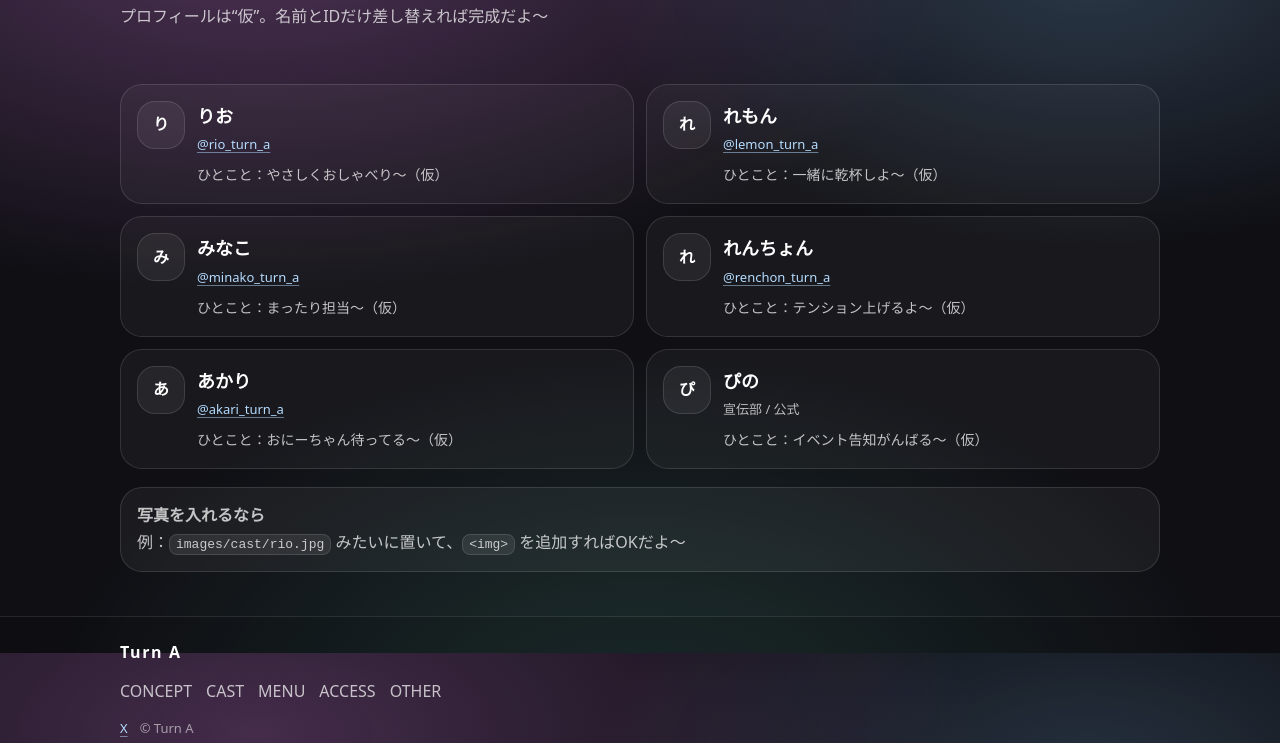
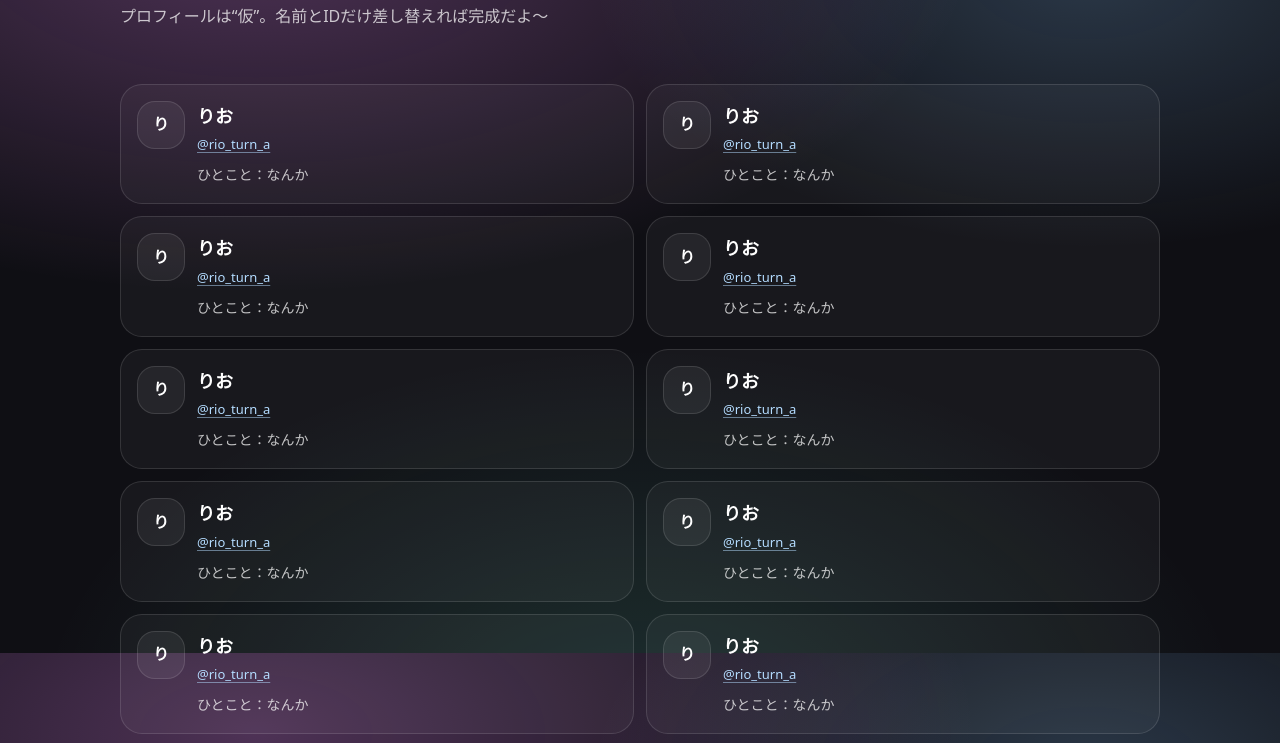
Before and after one commit to ugakky/HP_turnA, a plain HTML site: page cast.html in a window 1280 px wide. Shown: the part 147-890 px from the top of the page. Drawn offline with Linux system fonts and the light colour scheme.

Commit message:
Update cast.html

```diff
--- a/cast.html
+++ b/cast.html
@@ -66,51 +66,128 @@
             <p class="cast-sub">
               <a class="link" href="https://x.com/rio_turn_a" target="_blank" rel="noopener">@rio_turn_a</a>
             </p>
-            <p class="cast-text">ひとこと：やさしくおしゃべり〜（仮）</p>
+            <p class="cast-text">ひとこと：なんか</p>
           </div>
         </article>
 
         <article class="cast-card">
-          <div class="cast-avatar" aria-hidden="true">れ</div>
+          <div class="cast-avatar" aria-hidden="true">り</div>
           <div class="cast-body">
-            <h2 class="cast-name">れもん</h2>
+            <h2 class="cast-name">りお</h2>
             <p class="cast-sub">
-              <a class="link" href="https://x.com/lemon_turn_a" target="_blank" rel="noopener">@lemon_turn_a</a>
+              <a class="link" href="https://x.com/rio_turn_a" target="_blank" rel="noopener">@rio_turn_a</a>
             </p>
-            <p class="cast-text">ひとこと：一緒に乾杯しよ〜（仮）</p>
+            <p class="cast-text">ひとこと：なんか</p>
           </div>
         </article>
 
         <article class="cast-card">
-          <div class="cast-avatar" aria-hidden="true">み</div>
+          <div class="cast-avatar" aria-hidden="true">り</div>
           <div class="cast-body">
-            <h2 class="cast-name">みなこ</h2>
+            <h2 class="cast-name">りお</h2>
             <p class="cast-sub">
-              <a class="link" href="https://x.com/minako_turn_a" target="_blank" rel="noopener">@minako_turn_a</a>
+              <a class="link" href="https://x.com/rio_turn_a" target="_blank" rel="noopener">@rio_turn_a</a>
             </p>
-            <p class="cast-text">ひとこと：まったり担当〜（仮）</p>
+            <p class="cast-text">ひとこと：なんか</p>
           </div>
         </article>
 
         <article class="cast-card">
-          <div class="cast-avatar" aria-hidden="true">れ</div>
+          <div class="cast-avatar" aria-hidden="true">り</div>
           <div class="cast-body">
-            <h2 class="cast-name">れんちょん</h2>
+            <h2 class="cast-name">りお</h2>
             <p class="cast-sub">
-              <a class="link" href="https://x.com/renchon_turn_a" target="_blank" rel="noopener">@renchon_turn_a</a>
+              <a class="link" href="https://x.com/rio_turn_a" target="_blank" rel="noopener">@rio_turn_a</a>
             </p>
-            <p class="cast-text">ひとこと：テンション上げるよ〜（仮）</p>
+            <p class="cast-text">ひとこと：なんか</p>
           </div>
         </article>
 
         <article class="cast-card">
-          <div class="cast-avatar" aria-hidden="true">あ</div>
+          <div class="cast-avatar" aria-hidden="true">り</div>
           <div class="cast-body">
-            <h2 class="cast-name">あかり</h2>
+            <h2 class="cast-name">りお</h2>
             <p class="cast-sub">
-              <a class="link" href="https://x.com/akari_turn_a" target="_blank" rel="noopener">@akari_turn_a</a>
+              <a class="link" href="https://x.com/rio_turn_a" target="_blank" rel="noopener">@rio_turn_a</a>
             </p>
-            <p class="cast-text">ひとこと：おにーちゃん待ってる〜（仮）</p>
+            <p class="cast-text">ひとこと：なんか</p>
+          </div>
+        </article>
+
+        <article class="cast-card">
+          <div class="cast-avatar" aria-hidden="true">り</div>
+          <div class="cast-body">
+            <h2 class="cast-name">りお</h2>
+            <p class="cast-sub">
+              <a class="link" href="https://x.com/rio_turn_a" target="_blank" rel="noopener">@rio_turn_a</a>
+            </p>
+            <p class="cast-text">ひとこと：なんか</p>
+          </div>
+        </article>
+
+        <article class="cast-card">
+          <div class="cast-avatar" aria-hidden="true">り</div>
+          <div class="cast-body">
+            <h2 class="cast-name">りお</h2>
+            <p class="cast-sub">
+              <a class="link" href="https://x.com/rio_turn_a" target="_blank" rel="noopener">@rio_turn_a</a>
+            </p>
+            <p class="cast-text">ひとこと：なんか</p>
+          </div>
+        </article>
+
+        <article class="cast-card">
+          <div class="cast-avatar" aria-hidden="true">り</div>
+          <div class="cast-body">
+            <h2 class="cast-name">りお</h2>
+            <p class="cast-sub">
+              <a class="link" href="https://x.com/rio_turn_a" target="_blank" rel="noopener">@rio_turn_a</a>
+            </p>
+            <p class="cast-text">ひとこと：なんか</p>
+          </div>
+        </article>
+
+        <article class="cast-card">
+          <div class="cast-avatar" aria-hidden="true">り</div>
+          <div class="cast-body">
+            <h2 class="cast-name">りお</h2>
+            <p class="cast-sub">
+              <a class="link" href="https://x.com/rio_turn_a" target="_blank" rel="noopener">@rio_turn_a</a>
+            </p>
+            <p class="cast-text">ひとこと：なんか</p>
+          </div>
+        </article>
+
+        <article class="cast-card">
+          <div class="cast-avatar" aria-hidden="true">り</div>
+          <div class="cast-body">
+            <h2 class="cast-name">りお</h2>
+            <p class="cast-sub">
+              <a class="link" href="https://x.com/rio_turn_a" target="_blank" rel="noopener">@rio_turn_a</a>
+            </p>
+            <p class="cast-text">ひとこと：なんか</p>
+          </div>
+        </article>
+
+        <article class="cast-card">
+          <div class="cast-avatar" aria-hidden="true">り</div>
+          <div class="cast-body">
+            <h2 class="cast-name">りお</h2>
+            <p class="cast-sub">
+              <a class="link" href="https://x.com/rio_turn_a" target="_blank" rel="noopener">@rio_turn_a</a>
+            </p>
+            <p class="cast-text">ひとこと：なんか</p>
+          </div>
+        </article>
+
+        <article class="cast-card">
+          <div class="cast-avatar" aria-hidden="true">り</div>
+          <div class="cast-body">
+            <h2 class="cast-name">りお</h2>
+            <p class="cast-sub">
+              <a class="link" href="https://x.com/rio_turn_a" target="_blank" rel="noopener">@rio_turn_a</a>
+            </p>
+            <p class="cast-text">ひとこと：なんか</p>
           </div>
         </article>
 
```
